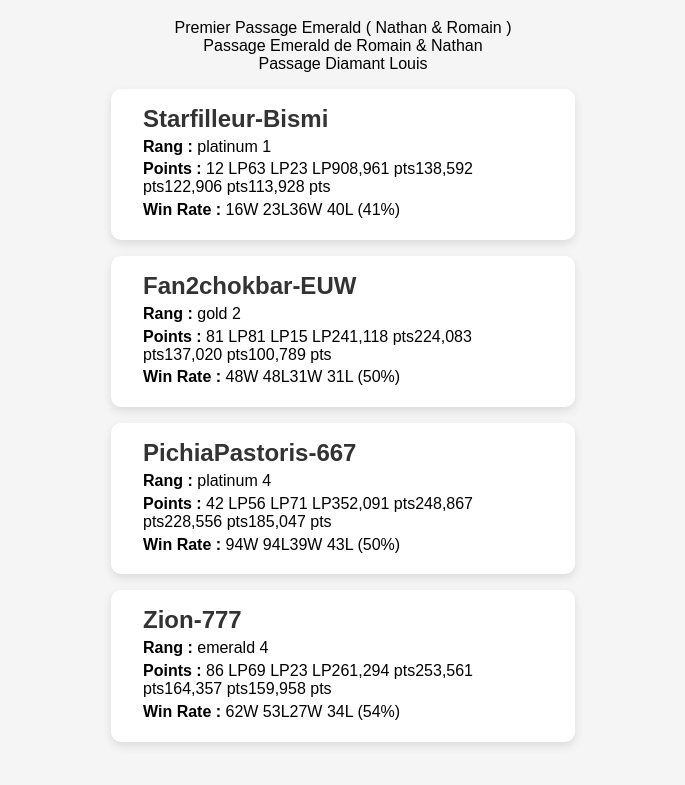
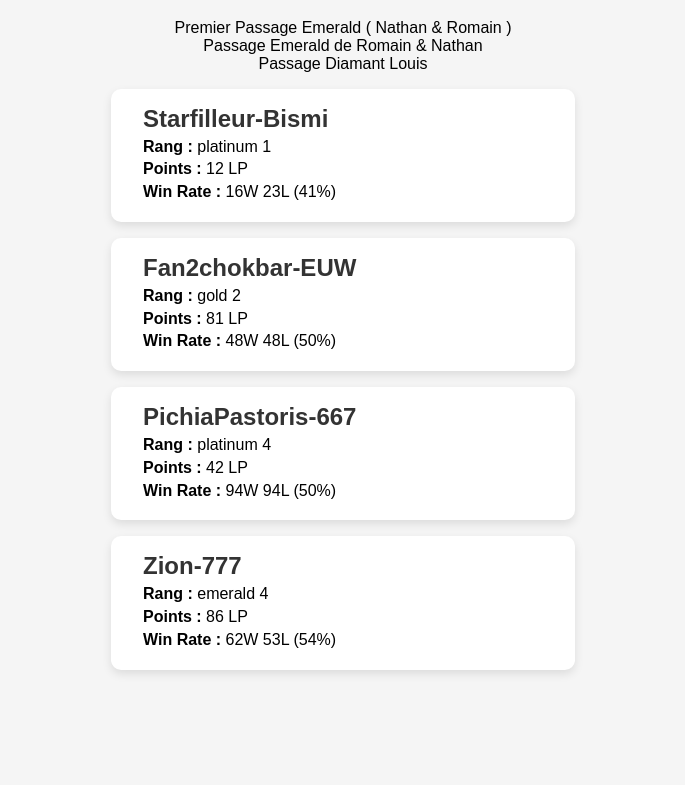
Before and after one commit to RomainTheron22/ScrappingOpgg, a plain HTML site: page index.html in a window 1280 px wide. Shown: the part 101-886 px from the top of the page, without its empty margins (297-982 px from the left). After the commit the page ends 827 px from the top, so only its background shows below. Drawn offline with Linux system fonts and the light colour scheme.

Commit message:
Update index.html

```diff
--- a/index.html
+++ b/index.html
@@ -49,8 +49,8 @@
 
               const fullName = player.player;
               const fullRank = player.rank;
-              const points = player.points;
-              const winRate = player.win_rate;
+              const points = player.points.split('LP')[0] + 'LP';
+              const winRate = player.win_rate.split('L')[0] + 'L';
               const winPercent = player["win_%"];
 
               card.innerHTML = `
```
